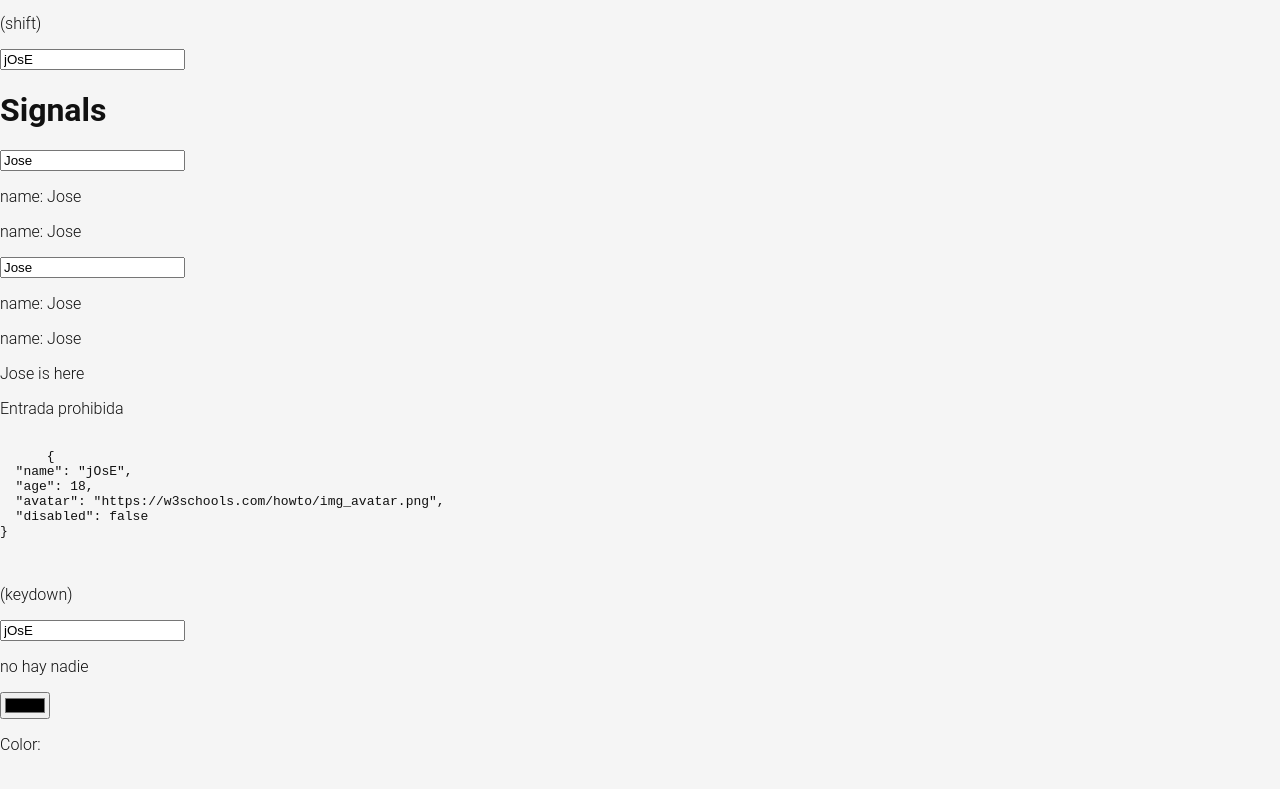
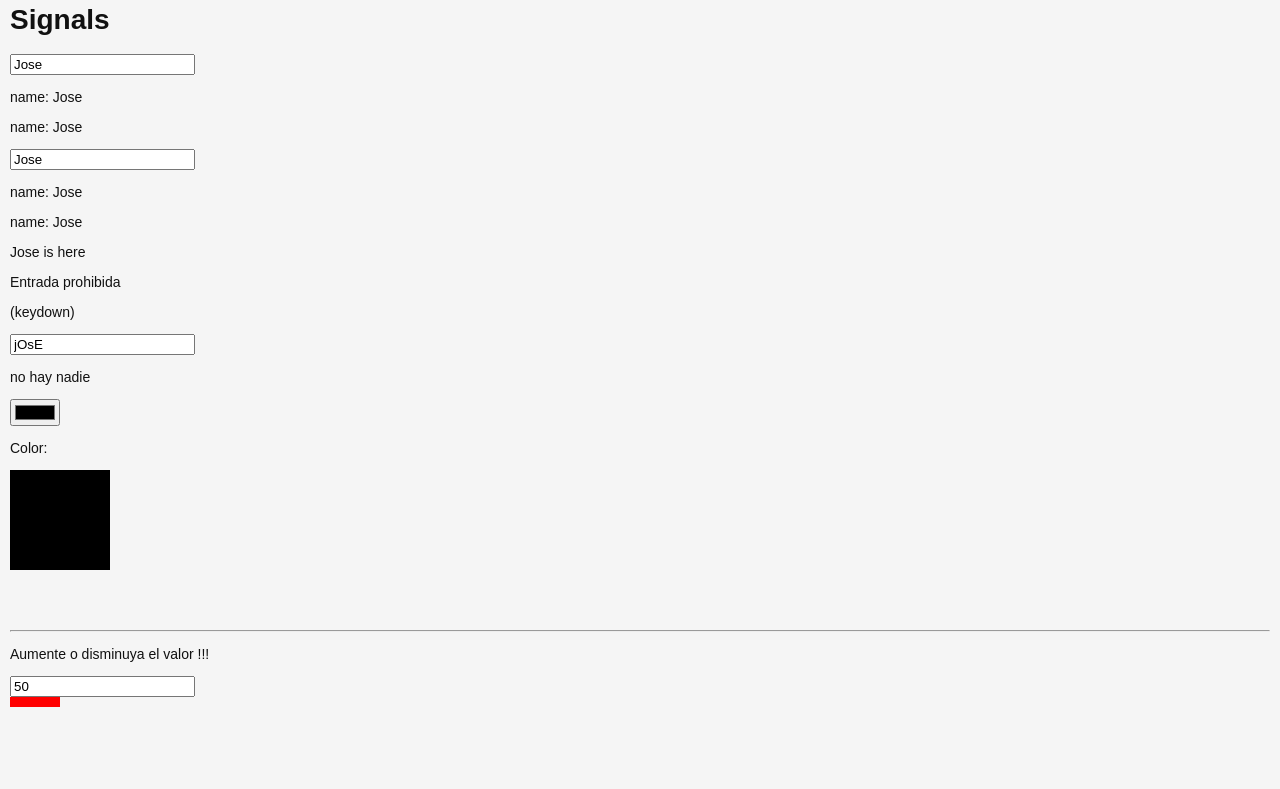
Before and after one commit to yevelop/todoapp, an Angular app: page /labs in a window 1280 px wide. Shown: the part 1049-1838 px from the top of the page. Built offline with nearby package versions, Linux system fonts and the light colour scheme.

Commit message:
Aplicar estilos css de forma reactiva mediante la directiva style de angular usando property binding

```diff
--- a/src/app/pages/home/home.component.html
+++ b/src/app/pages/home/home.component.html
@@ -1,20 +1,16 @@
 <section class="todoapp">
     <header class="header">
       <div class="container">
-        <h1>My Day</h1>
-        <p>All my tasks in one place</p>
-        <input type="text" class="new-todo" placeholder="Type new todo" autofocus
+        <h1>Tareas</h1>
+        <p>Mi lista de tareas</p>
+        <input type="text" class="new-todo" placeholder="Nueva Tarea..." autofocus
          [formControl] = "newTaskControl"
          (keydown.enter)="changeHandlerForm()"
         />
       </div>
     </header>
     <div class="container todoapp-wrapper">
-      <pre>
-        <code>
-          {{ tasks() | json }}
-        </code>
-      </pre>
+
       <!-- This section should be hidden by default and shown when there are todos -->
       <section class="main">
         <ul class="todo-list">
--- a/src/app/pages/home/home.component.ts
+++ b/src/app/pages/home/home.component.ts
@@ -29,6 +29,8 @@
    nonNullable: true,
    validators: [
     Validators.required,
+     Validators.minLength(3),
+     Validators.maxLength(30),
    ],
 
 
--- a/src/app/pages/labs/labs.component.css
+++ b/src/app/pages/labs/labs.component.css
@@ -1,3 +1,8 @@
+body{
+  font-family: Arial, Helvetica, sans-serif;
+  font-size: 14px;
+  padding: 10px;
+}
 button {
     background-color: #007BFF;  /* Color de fondo azul */
     color: #fff;                 /* Color del texto blanco */
@@ -15,3 +20,12 @@
   button:hover {
     background-color: #0056b3;   /* Color más oscuro al pasar el cursor */
   }
+
+  .container{
+    padding: 3rem;
+  }
+  .box{
+    height: 10px;
+    display: block;
+    background-color: red;
+  }
--- a/src/app/pages/labs/labs.component.html
+++ b/src/app/pages/labs/labs.component.html
@@ -1,3 +1,5 @@
+<body>
+
 <p>labs works!</p>
 
 <h1> Laboratorio</h1>
@@ -56,11 +58,6 @@
     <p>Entrada prohibida</p>
 </ng-template>
 
-<pre>
-    <code>
-      {{ person() | json }}
-    </code>
-  </pre>
 
   <p>(keydown)</p>
 <input type="text" [value]="person().name" (change)="changeHandlerName($event)">
@@ -74,4 +71,19 @@
 <div>
   <input type="color" [formControl]="colorCtrl">
   <p>Color: {{colorCtrl.value}}</p>
+  <svg>
+    <g>
+      <rect x="0" y="0" height="100" width="100" [attr.fill]="colorCtrl.value"/>
+    </g>
+  </svg>
 </div>
+<hr/>
+<p>Aumente o disminuya el valor !!!</p>
+<input type="number" [formControl]="widthCtrl">
+<span class="box" [style.width.px]="widthCtrl.value"></span>
+
+<div [style.height.px]="200">
+
+
+</div>
+</body>
--- a/src/app/pages/labs/labs.component.ts
+++ b/src/app/pages/labs/labs.component.ts
@@ -1,7 +1,7 @@
 import { Component, signal } from '@angular/core';
 import { CommonModule } from '@angular/common';
 import { RouterOutlet } from '@angular/router';
-import {FormControl, ReactiveFormsModule} from "@angular/forms";
+import {FormControl, ReactiveFormsModule, Validators} from "@angular/forms";
 
 // Aqui tenemos la lógica de negocio del componente
 
@@ -40,6 +40,14 @@
   }); // Objeto de persona
 
   colorCtrl = new FormControl();
+  widthCtrl = new FormControl('50',{
+    nonNullable: true,
+    validators: [
+      Validators.required,
+
+    ],
+
+  });
 
   constructor() {
     this.colorCtrl.valueChanges.subscribe(value  =>{console.log(value)});
```
